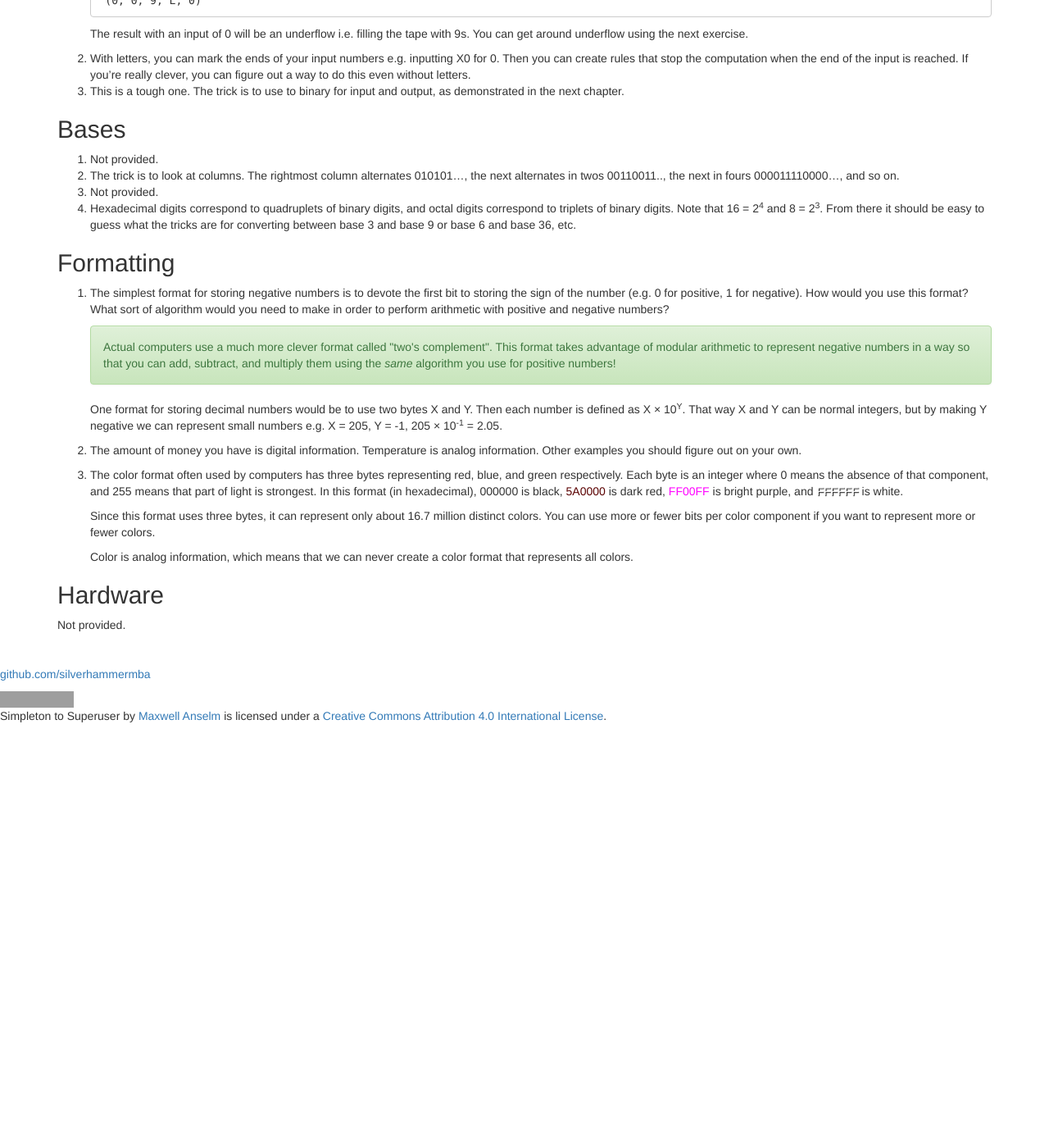
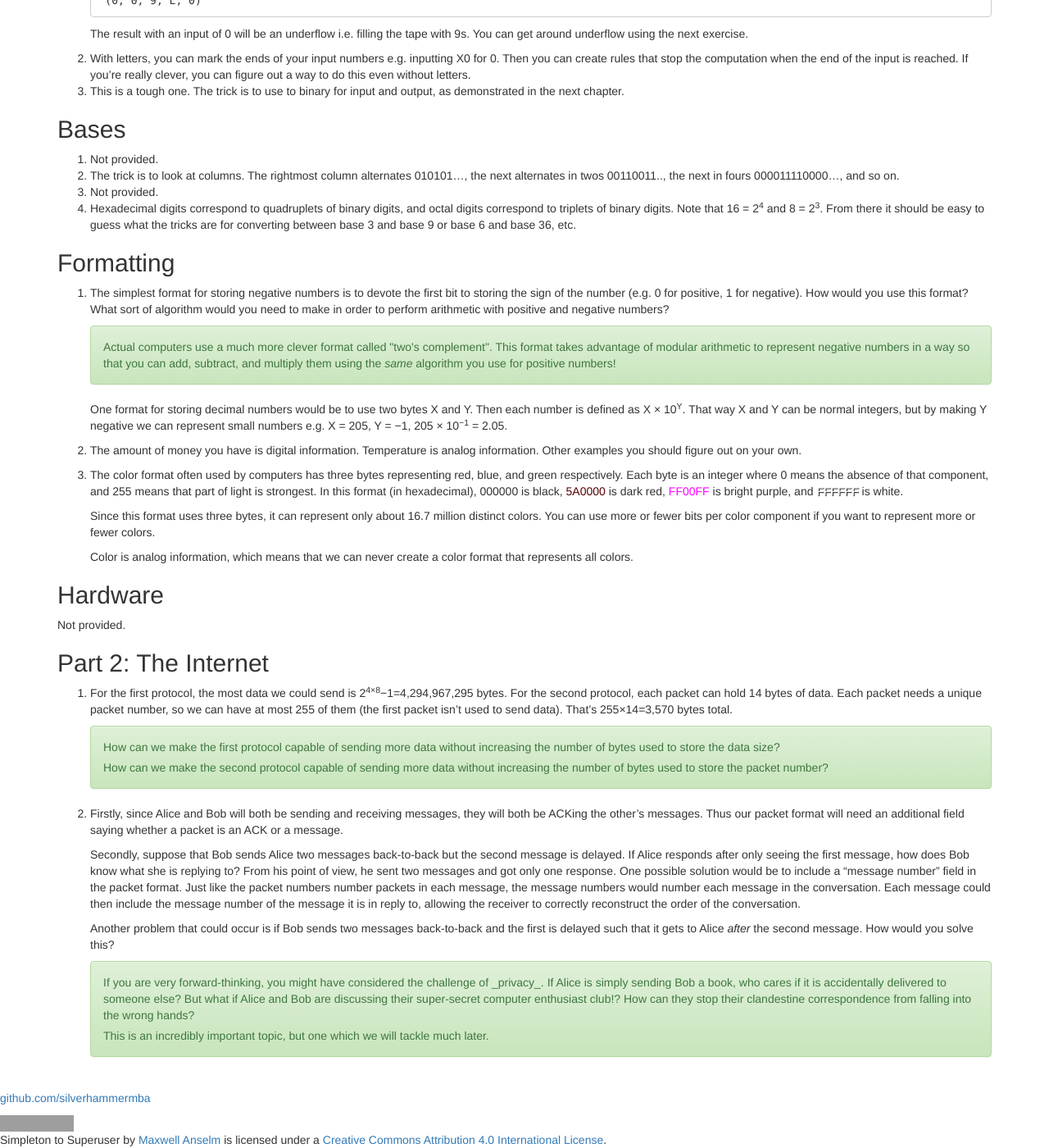
Before and after one commit to silverhammermba/superuser, a Jekyll site: the page built from extras/answers.markdown, in a window 1280 px wide and 1400 px high, scrolled down 715 px. Shown: the whole window at 82% size. Built offline with Jekyll 4.4.1, drawn with Linux system fonts in a browser that asks for light colours; nearby versions of some CDN libraries; Markdown is read by kramdown in place of the engine named in the settings; before the commit the page ends 1598 px from its top, so only the background shows below that; grey boxes are pictures that could not be loaded.

```diff
--- a/extras/answers.markdown
+++ b/extras/answers.markdown
@@ -75,7 +75,7 @@
    One format for storing decimal numbers would be to use two bytes X and Y.
    Then each number is defined as X &times; 10<sup>Y</sup>. That way X and Y can
    be normal integers, but by making Y negative we can represent small numbers
-   e.g. X = 205, Y = -1, 205 &times; 10<sup>-1</sup> = 2.05.
+   e.g. X = 205, Y = &minus;1, 205 &times; 10<sup>&minus;1</sup> = 2.05.
 
 2. The amount of money you have is digital information. Temperature is analog
    information. Other examples you should figure out on your own.
@@ -97,3 +97,46 @@
 ## Hardware ##
 
 Not provided.
+
+## Part 2: The Internet ##
+
+1. For the first protocol, the most data we could send is
+   2<sup>4&times;8</sup>&minus;1=4,294,967,295 bytes. For the second protocol, each
+   packet can hold 14 bytes of data. Each packet needs a unique packet number,
+   so we can have at most 255 of them (the first packet isn't used to send
+   data). That's 255&times;14=3,570 bytes total.
+
+   <div class="alert alert-success">
+   <p>How can we make the first protocol capable of sending more data without
+   increasing the number of bytes used to store the data size?</p>
+   <p>How can we make the second protocol capable of sending more data without
+   increasing the number of bytes used to store the packet number?</p>
+   </div>
+
+2. Firstly, since Alice and Bob will both be sending and receiving messages,
+   they will both be ACKing the other's messages. Thus our packet format will
+   need an additional field saying whether a packet is an ACK or a message.
+
+   Secondly, suppose that Bob sends Alice two messages back-to-back but the
+   second message is delayed. If Alice responds after only seeing the first
+   message, how does Bob know what she is replying to? From his point of view,
+   he sent two messages and got only one response. One possible solution would
+   be to include a "message number" field in the packet format. Just like the
+   packet numbers number packets in each message, the message numbers would
+   number each message in the conversation. Each message could then include
+   the message number of the message it is in reply to, allowing the receiver to
+   correctly reconstruct the order of the conversation.
+
+   Another problem that could occur is if Bob sends two messages back-to-back
+   and the first is delayed such that it gets to Alice _after_ the second
+   message. How would you solve this?
+
+   <div class="alert alert-success">
+   <p>If you are very forward-thinking, you might have considered the challenge
+   of _privacy_. If Alice is simply sending Bob a book, who cares if it is
+   accidentally delivered to someone else? But what if Alice and Bob are
+   discussing their super-secret computer enthusiast club!? How can they stop
+   their clandestine correspondence from falling into the wrong hands?</p>
+   <p>This is an incredibly important topic, but one which we will tackle much
+   later.</p>
+   </div>
```
